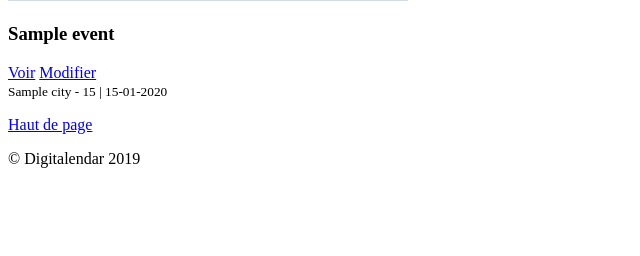
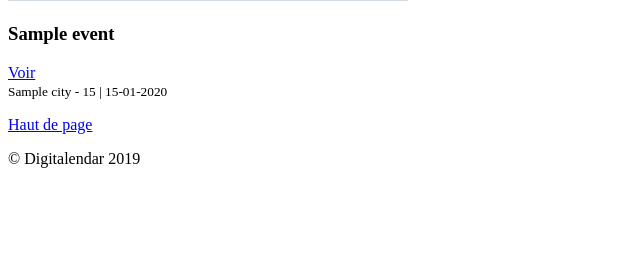
Before and after one commit to SebFox2011/Digitalendar, a Symfony app: template templates/default/index.html.twig in a window 1280 px wide. Shown: the part 529-785 px from the top of the page, without its empty margins (0-640 px from the left). Run offline with Twig, Linux system fonts and the light colour scheme; the template is opened without the code that fills it: most values are stand-ins (such as "Sample title", 1, 10 or a date in 2020); grey boxes marked "Sample" are stand-in pictures; some libraries are stand-ins or nearby versions.

Commit message:
ajout du test si utilisateur connecté alors possibilité de modifier les événements

```diff
--- a/src/Controller/UserController.php
+++ b/src/Controller/UserController.php
@@ -5,7 +5,6 @@ namespace App\Controller;
 use App\Entity\User;
 use App\Form\UserType;
 use App\Repository\UserRepository;
-use Proxies\__CG__\App\Entity\Event;
 use Sensio\Bundle\FrameworkExtraBundle\Configuration\IsGranted;
 use Symfony\Bundle\FrameworkBundle\Controller\AbstractController;
 use Symfony\Component\HttpFoundation\Request;
@@ -33,7 +32,7 @@ class UserController extends AbstractController
     /**
      * @Route("/new", name="user_new", methods={"GET","POST"})
      */
-    public function new(Request $request): Response
+     public function new(Request $request): Response
     {
         $user = new User();
         $form = $this->createForm(UserType::class, $user);
--- a/templates/default/index.html.twig
+++ b/templates/default/index.html.twig
@@ -26,7 +26,9 @@
                             <div class="d-flex justify-content-between align-items-center">
                                 <div class="btn-group">
                                     <a href="{{ path('event_show',{slug: event.slug}) }}" class="btn btn-sm btn-outline-secondary">Voir</a>
-                                    <a href="{{ path('event_edit', {'slug': event.slug}) }}" class="btn btn-sm btn-outline-secondary">Modifier</a>
+                                    {%  if app.user %}
+                                        <a href="{{ path('event_edit', {'slug': event.slug}) }}" class="btn btn-sm btn-outline-secondary">Modifier</a>
+                                    {% endif %}
                                 </div>
                                 <small class="text-muted">{{ event.city }} - {{ event.dateStart | date ('d') }} | {{ event.dateEnd |date ('d-m-Y' ) }}</small>
                             </div>
--- a/templates/event/_form.html.twig
+++ b/templates/event/_form.html.twig
@@ -1,4 +1,4 @@
 {{ form_start(form) }}
     {{ form_widget(form) }}
-    <button class="btn">{{ button_label|default('Save') }}</button>
+    <button class="btn btn-primary">{{ button_label|default('Save') }}</button>
 {{ form_end(form) }}
--- a/templates/user/_form.html.twig
+++ b/templates/user/_form.html.twig
@@ -1,4 +1,4 @@
 {{ form_start(form) }}
     {{ form_widget(form) }}
-    <button class="btn">{{ button_label|default('Enregistrer') }}</button>
+    <button class="btn btn-primary">{{ button_label|default('Enregistrer') }}</button>
 {{ form_end(form) }}
```
Also changed, not shown: src/Form/UserType.php (+27 -0 lines), public/upload/aperorennes.jpeg (added), public/upload/iot.jpeg (added), public/upload/laval-virtual.jpg (added), public/upload/leadership.jpeg (added), public/upload/logo-wwf-2019.png (added), public/upload/open-source-summit.jpg (added), public/upload/pitchlego.jpeg (added), public/upload/tombees-de-la-nuit.jpg (added), 3 other files.
